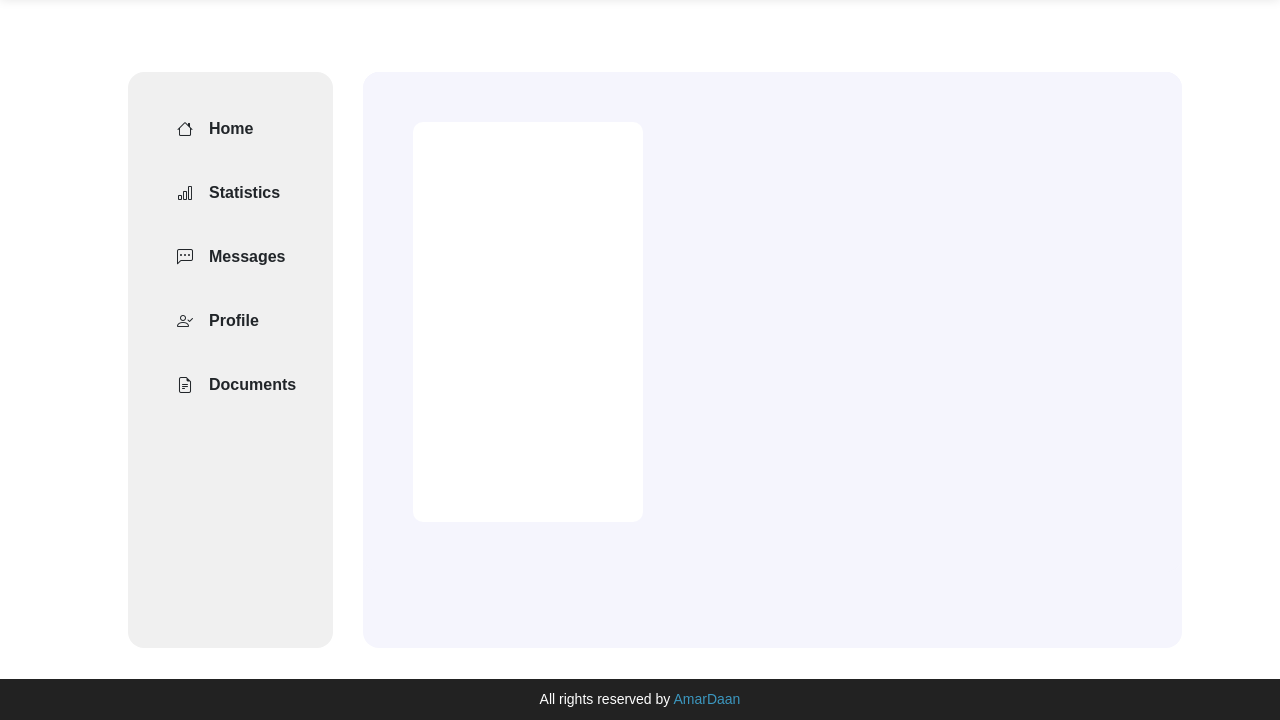
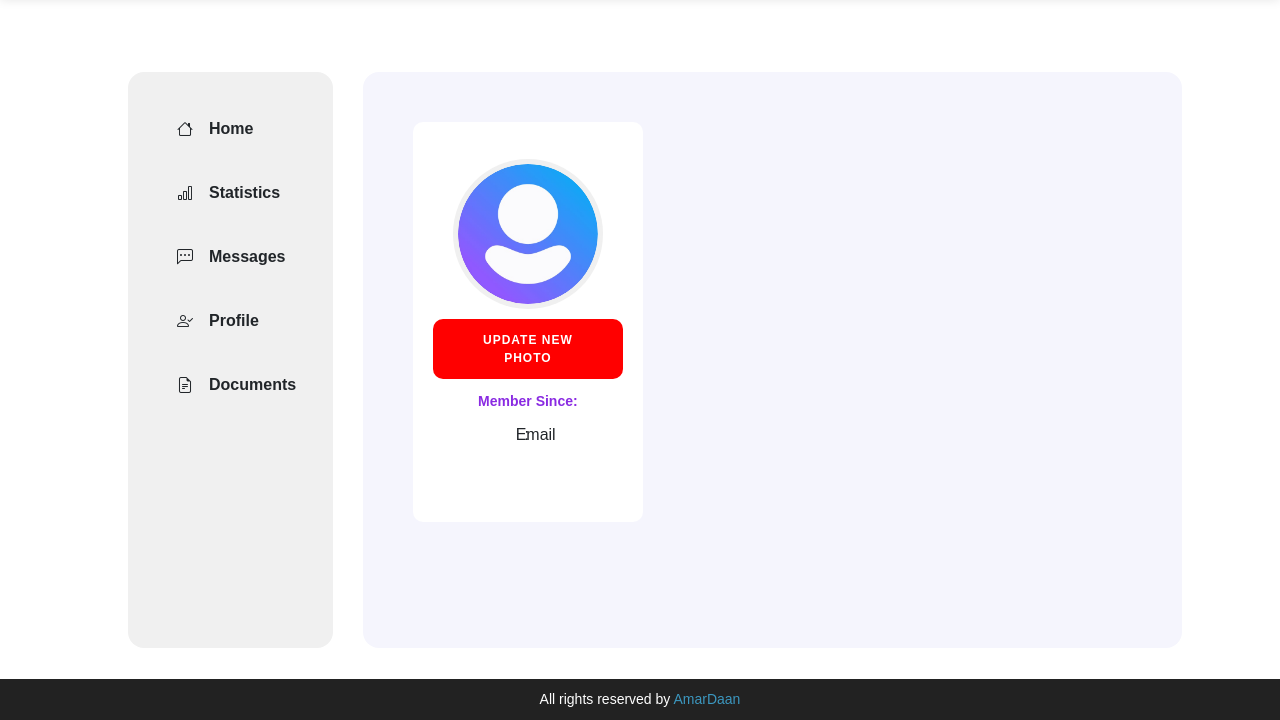
Before and after one commit to MamunKhan71/AmarDaan, a Flask app: template amardaan/templates/dashboard.html in a window 1280 px wide. Shown: the part 80-800 px from the top of the page. Run offline with Flask 3, Linux system fonts and the light colour scheme; the template is opened without the code that fills it, so the values that code supplies are empty; some libraries are stand-ins or nearby versions; some web fonts are replaced.

Commit message:
Improvements to the UI

```diff
--- a/AmarDaan/models.py
+++ b/AmarDaan/models.py
@@ -29,4 +29,6 @@
     name = db.Column(db.String(30))
     email = db.Column(db.String(150), unique = True)
     password = db.Column(db.String(150))
+    profile_picture = db.Column(db.String(150))
+    date = db.Column(db.DateTime(timezone=True), default= func.now())
     campaigns = db.relationship('Campaign', backref='user', lazy=True)
--- a/amardaan/static/css/dashboard.css
+++ b/amardaan/static/css/dashboard.css
@@ -92,19 +92,55 @@
     display: grid;
     grid-template-columns: 40% 60%;
 }
-.in-col1{
+/* Add the other styles you have here */
+
+.in-col1 {
     display: flex;
+    flex-direction: column;
+    align-items: center;
+    justify-content: center;
     height: 50vh;
     width: 80%;
     background-color: #ffffff;
+    border-radius: 10px;
+    padding: 20px;
+}
+
+.profile-container {
+    display: flex;
+    flex-direction: column;
+    align-items: center;
+    gap: 10px;
+}
+
+.profile-picture {
+    width: 150px; /* Adjust the width as needed */
+    height: 150px; /* Adjust the height as needed */
+    border-radius: 50%;
+    overflow: hidden;
+    display: flex;
+    flex-direction: column;
+
     justify-content: center;
     align-items: center;
-    border-radius: 10px;
+    background-color: #f0f0f0;
+    border: 5px dashed #f0f0f0;
 }
-.user-profile{
-    display: flex;
-    justify-content: center;
-    align-items: center;
+.title-case{
+    text-transform: capitalize;
+}
+.profile-picture img {
+    width: 100%;
     height: 100%;
+    object-fit: cover;
+    object-position: center center;
+    clip-path: circle(50%);
+}
+
+.info-column{
+    display: grid;
     width: 100%;
+    padding-left: 20px;
+    grid-template-columns: 20% 80%;
+    grid-template-rows: 1fr 1fr;
 }
--- a/amardaan/templates/dashboard.html
+++ b/amardaan/templates/dashboard.html
@@ -33,16 +33,38 @@
                 </div>
             </div>
             <div class="col2">
-                <div class="col2">
-                    <div class="inside-col-div">
-                        <div class="in-col1">
-                            <div class="user-profile">
-                                {% for camp in user.campaigns %}
-                                <h2>{{user.name}}</h2>
-                                <img src="{{ url_for('static', filename='uploads/'+ camp.camp_photo) }}" alt="User Photo">
-                                {% endfor %}
+                <div class="inside-col-div">
+                    <div class="in-col1">
+                        <div class="profile-container">
+                            <h2 class="title-case">{{ user.name }}</h2>
+                            <div class="profile-picture">
+                                {% if user.profile_picture %}
+                                    <img id="profile-image" src="{{ url_for('static', filename='uploads/' + user.profile_picture) }}?{{ user.profile_picture_updated }}" alt="User Photo">
+                                {% else %}
+                                    <img id="profile-image" src="{{ url_for('static', filename='images/default.jpg') }}" alt="Default User Photo">
+                                {% endif %}
+                            </div>
+                            <button style="border: 0px; border-radius: 10px; background-color: red;color:white;" id="update-profile-button">Update New Photo</button>
+                            <input type="file" id="upload-input" accept=".jpg, .jpeg, .png" style="display: none;">
+                            <strong style="color:blueviolet"><small>Member Since: {{ user.date.strftime('%d %B %Y') }}</small></strong>
+                            <div class="info">
+                                <div class="info-column">
+                                    <div>
+                                        <p>Email</p>
+                                    </div>
+                                    <div>
+                                        <p>:   </p>
+                                    </div>
+                                </div>
+
                             </div>
                         </div>
+                    </div>
+                    <div>
+
+                    </div>
+                    </div>
+
                         <div class="in-col2">
 
 
@@ -53,4 +75,46 @@
         </div>
     </div>
 </body>
+<script>
+    document.addEventListener('DOMContentLoaded', function() {
+    const updateButton = document.getElementById('update-profile-button');
+    const uploadInput = document.getElementById('upload-input');
+    const profileImage = document.getElementById('profile-image');
+
+    updateButton.addEventListener('click', function() {
+        uploadInput.click();
+    });
+
+    uploadInput.addEventListener('change', function() {
+        const file = uploadInput.files[0];
+
+        if (file) {
+            const reader = new FileReader();
+
+            reader.onload = function(e) {
+                profileImage.src = e.target.result;
+
+                // Create a FormData object to send the file to the server
+                const formData = new FormData();
+                formData.append('profile_picture', file);
+
+                // Send a POST request to the server
+                fetch('/update_profile_picture', {
+                    method: 'POST',
+                    body: formData
+                })
+                .then(response => response.json())
+                .then(data => {
+                    // Handle the response from the server if needed
+                })
+                .catch(error => {
+                    console.error('Error updating profile picture:', error);
+                });
+            };
+
+            reader.readAsDataURL(file);
+        }
+    });
+});
+</script>
 {% endblock %}
```
Also changed, not shown: AmarDaan/views.py (+31 -3 lines), amardaan/amardaan.db, amardaan/static/images/default.jpg (added).
